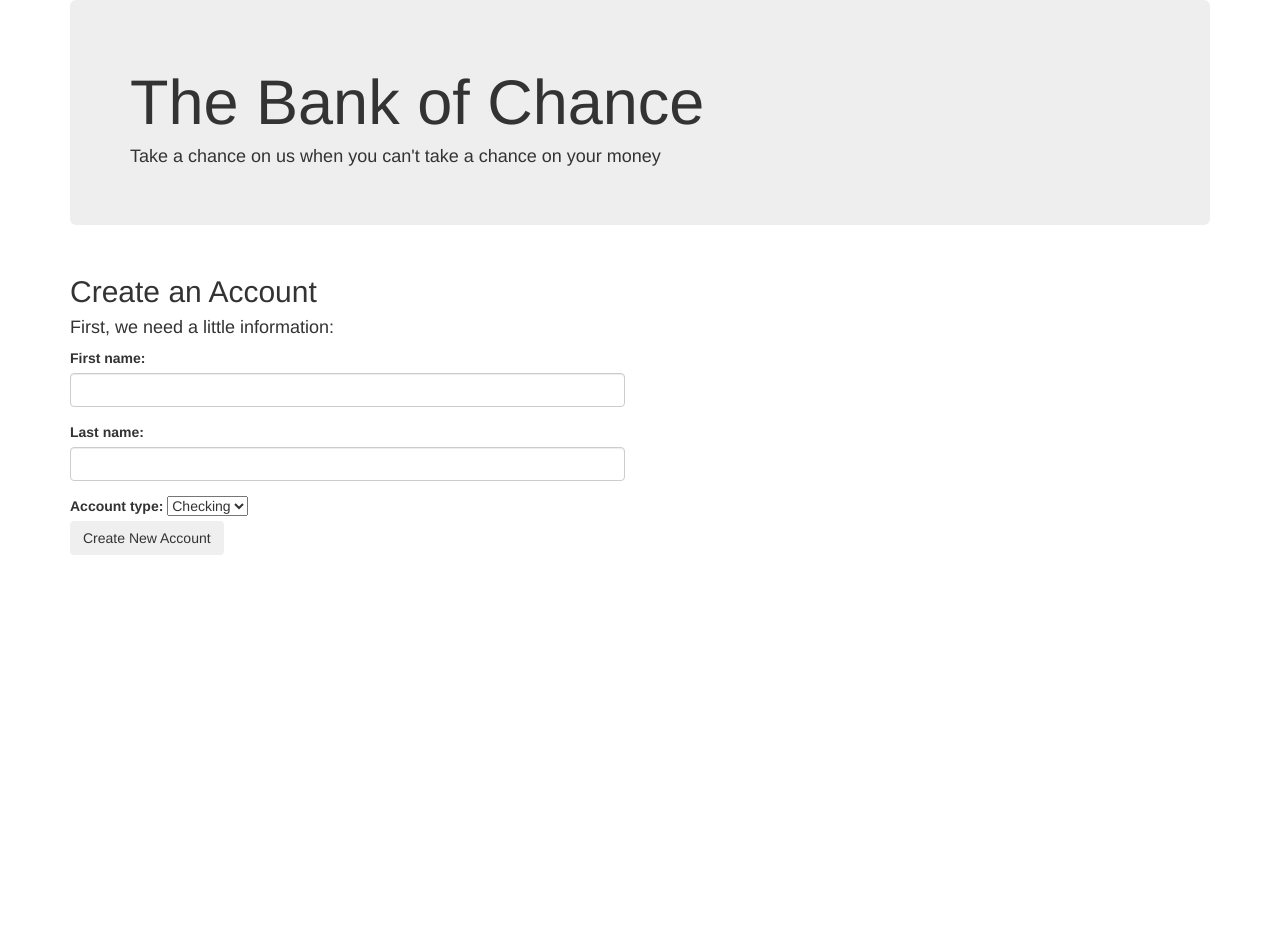
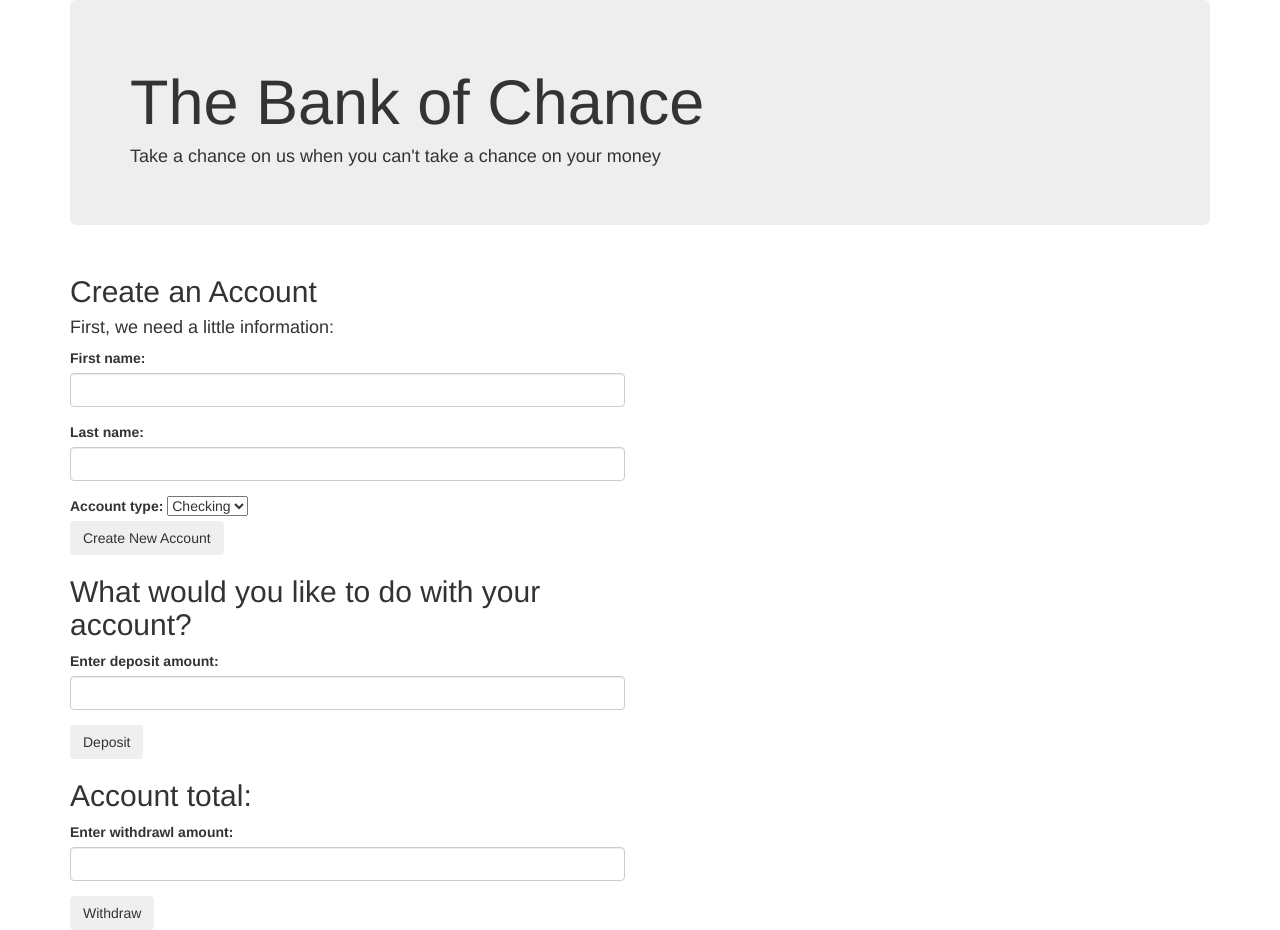
Before and after one commit to NikiGarner/bank, a plain HTML site: page index.html in a window 1280 px wide. Before the commit the page ends 800 px from the top, so only its background shows below. Drawn offline with Linux system fonts and the light colour scheme.

Commit message:
added code to HTML to create  forms for deposit and withdrawl

```diff
--- a/index.html
+++ b/index.html
@@ -38,6 +38,28 @@
               <button type="submit" class="btn">Create New Account</button>
             </form>
 
+            <h2>What would you like to do with your account?</h2>
+            <form id="deposit-form">
+              <div class="form-group">
+                <label for="new-deposit">Enter deposit amount:</label>
+                <input type="text" class="form-control" id="new-deposit">
+              </div>
+              <button type="submit" class="btn">Deposit</button>
+            </form>
+
+            <h2>Account total:</h2>
+            <ul id="depositTotal">
+
+            </ul>
+
+            <form id="withdrawl-form">
+              <div class="form-group">
+                <label for="new-withdrawl">Enter withdrawl amount:</label>
+                <input type="text" class="form-control" id="new-withdrawl">
+              </div>
+              <button type="submit" class="btn">Withdraw</button>
+            </form>
+
           </div>
         </div>
 
```
